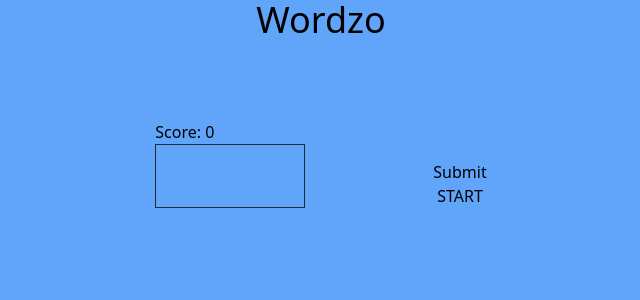
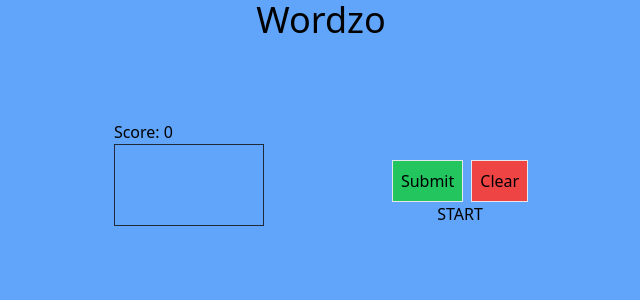
Before and after one commit to taimoorM/word-ladder, a React (Vite) app: page / in a window 1280 px wide. Shown: the top 300 px of the page, without its empty margins (319-959 px from the left). Built offline with nearby package versions, Linux system fonts and the light colour scheme.

Commit message:
Add: input clear

```diff
--- a/src/App.tsx
+++ b/src/App.tsx
@@ -48,6 +48,10 @@ function App() {
     console.log(wordInput);
   };
 
+  const handleInputClear = () => {
+    setWordInput("");
+  };
+
   return (
     <div className="container flex flex-col items-center h-screen mx-auto bg-blue-400">
       <div className="mb-20">
@@ -81,8 +85,19 @@ function App() {
                 ))}
               </div>
             ))}
-            <div>
-              <button onClick={handleWordSubmit}>Submit</button>
+            <div className="space-x-2">
+              <button
+                className="border p-2 bg-green-500"
+                onClick={handleWordSubmit}
+              >
+                Submit
+              </button>
+              <button
+                className="border p-2 bg-red-500"
+                onClick={handleInputClear}
+              >
+                Clear
+              </button>
             </div>
             <button onClick={handleGenerateWordLadder}>START</button>
           </div>
```
